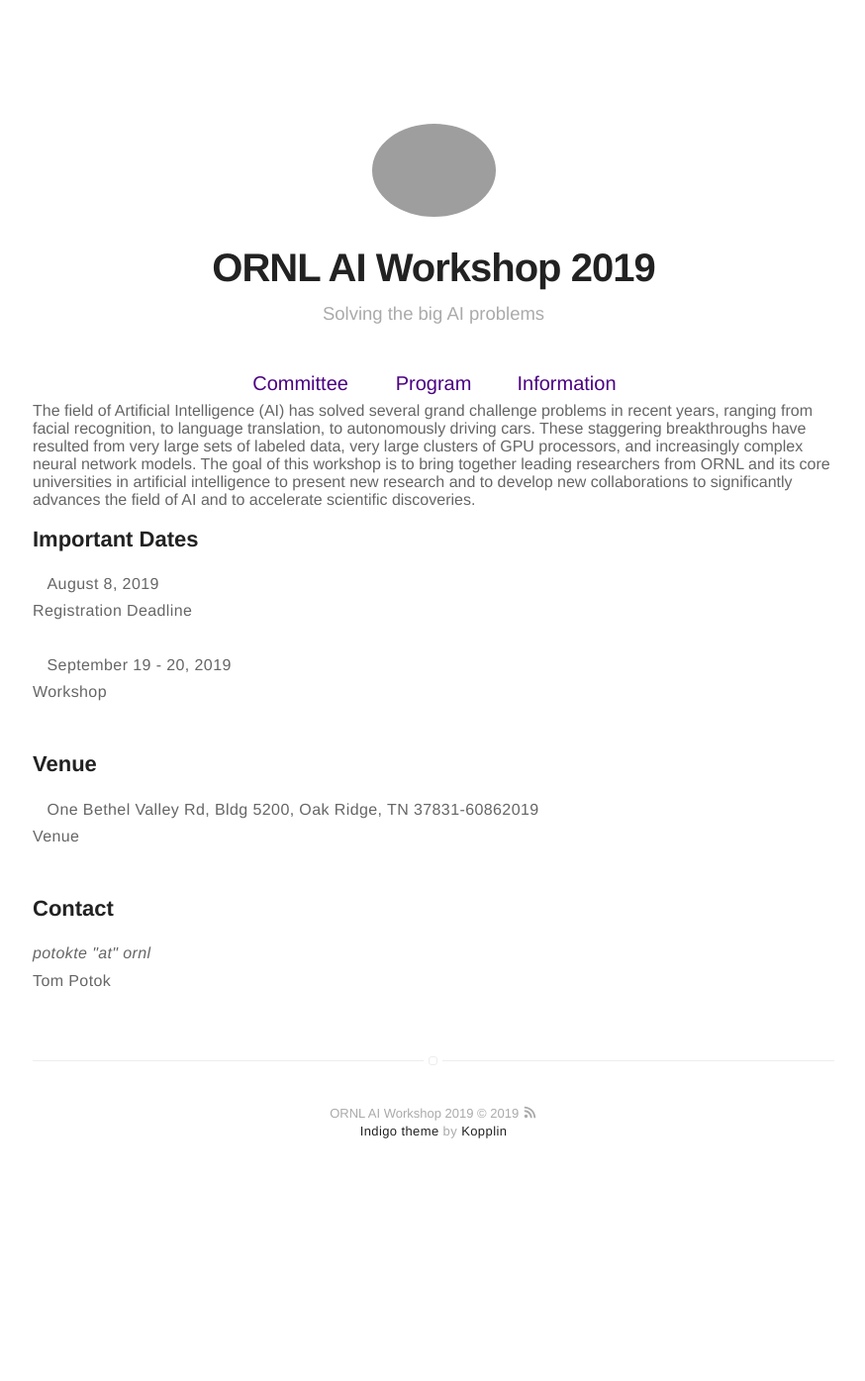
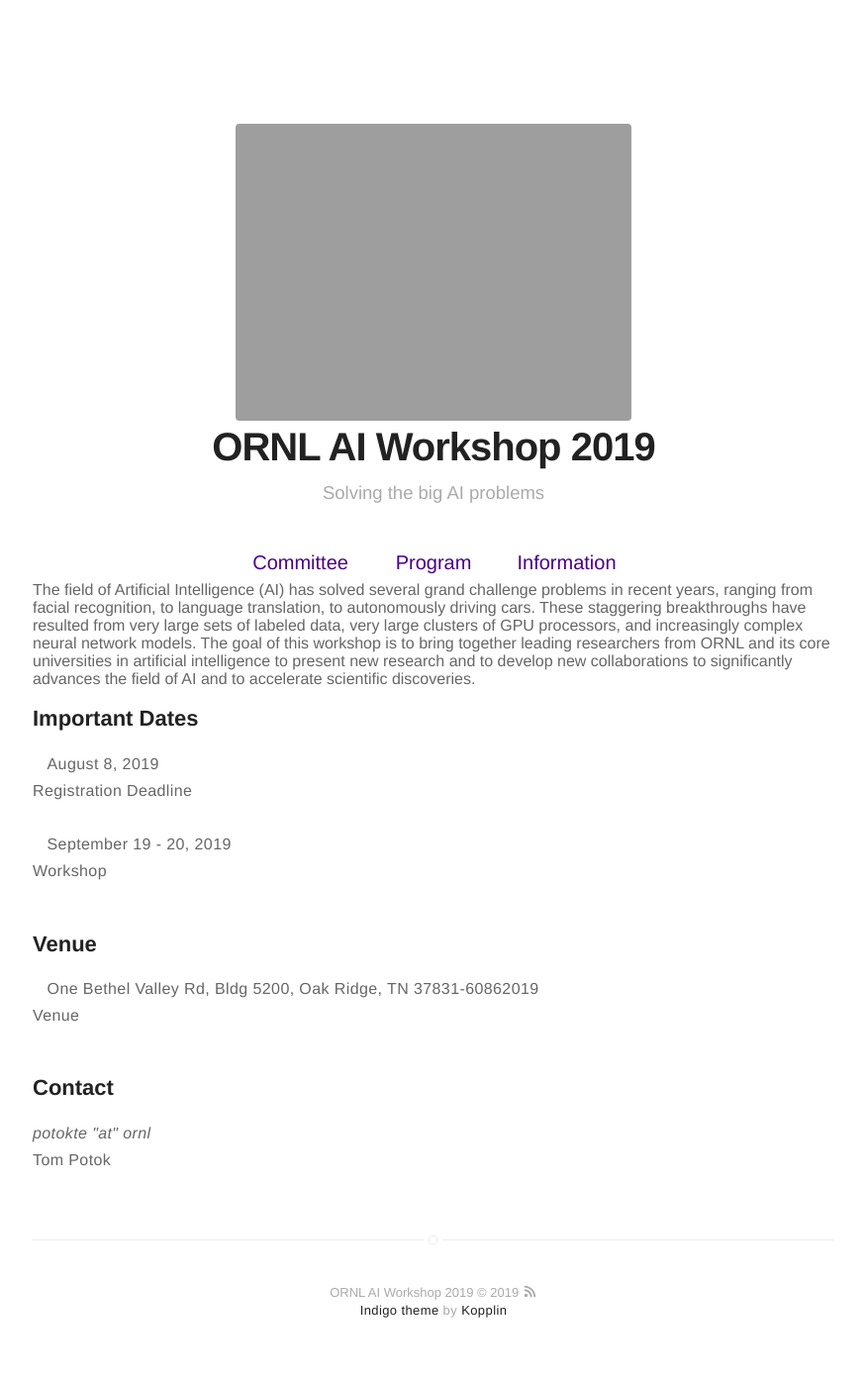
Before and after one commit to ornlcda/ornlaiws2019, a Jekyll site: the page built from index.html, in a window 1280 px wide. Shown: the whole page at 99% size, without its empty margins (202-1076 px from the left). Built offline with Jekyll 4.4.1, drawn with Linux system fonts in a browser that asks for light colours; before the commit the page ends 1214 px from its top, so only the background shows below that.

Commit message:
making image bigger

```diff
--- a/_includes/author.html
+++ b/_includes/author.html
@@ -1,6 +1,6 @@
 <section class="author{% if site.disqus == false %} no-disqus{% endif %}">
     <div class="toleft">
-        <img class="selfie" src="{% if site.authors[page.author].external-image == true %}{{ site.authors[page.author].picture }}{% else %}{{ site.url }}/{{ site.authors[page.author].picture }}{% endif %}" alt="{{ site.authors[page.author].name }}" alt="author selfie">
+        <img src="{% if site.authors[page.author].external-image == true %}{{ site.authors[page.author].picture }}{% else %}{{ site.url }}/{{ site.authors[page.author].picture }}{% endif %}" alt="{{ site.authors[page.author].name }}" alt="author selfie">
     </div>
 
     <div class="toright">
--- a/_includes/header.html
+++ b/_includes/header.html
@@ -8,11 +8,11 @@
     <header class="header-home {% if site.animation %}animated{% endif %}">
         {% if site.about %}
             <a class="link" href="{{ site.url }}/about">
-                <img class="selfie" alt="{{ site.name }}" src="{% if site.external-image %}{{ site.picture }}{% else %}{{ site.url }}/{{ site.picture }}{% endif %}" />
+                <img alt="{{ site.name }}" src="{% if site.external-image %}{{ site.picture }}{% else %}{{ site.url }}/{{ site.picture }}{% endif %}" />
             </a>
         {% else %}
             <span class="link">
-                <img class="selfie" alt="{{ site.name }}" src="{% if site.external-image %}{{ site.picture }}{% else %}{{ site.url }}/{{ site.picture }}{% endif %}" />
+                <img alt="{{ site.name }}" src="{% if site.external-image %}{{ site.picture }}{% else %}{{ site.url }}/{{ site.picture }}{% endif %}" />
             </span>
         {% endif %}
 
```
